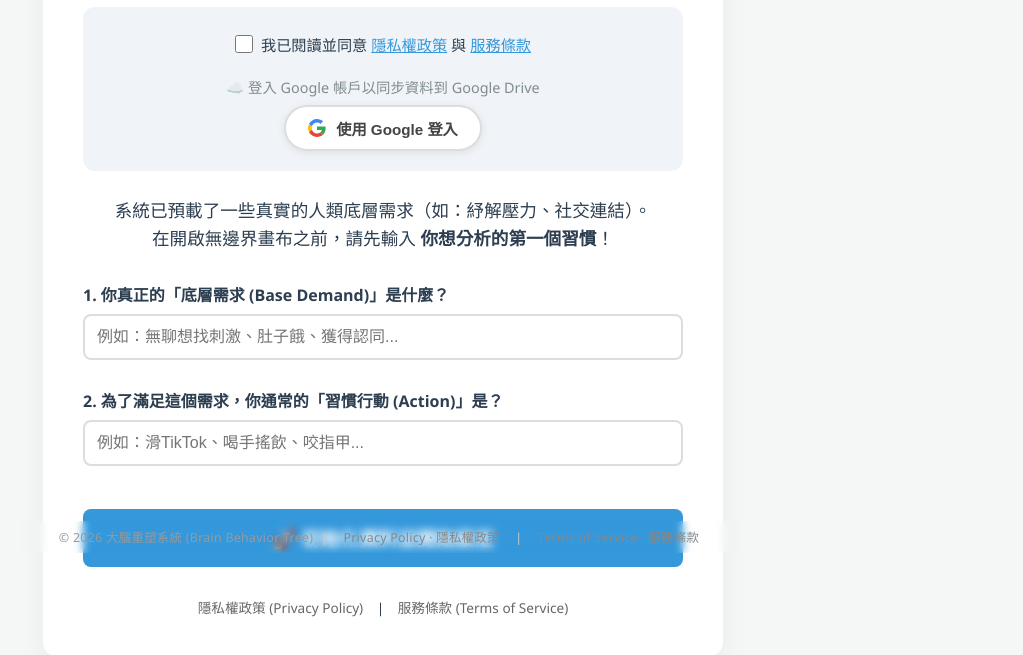
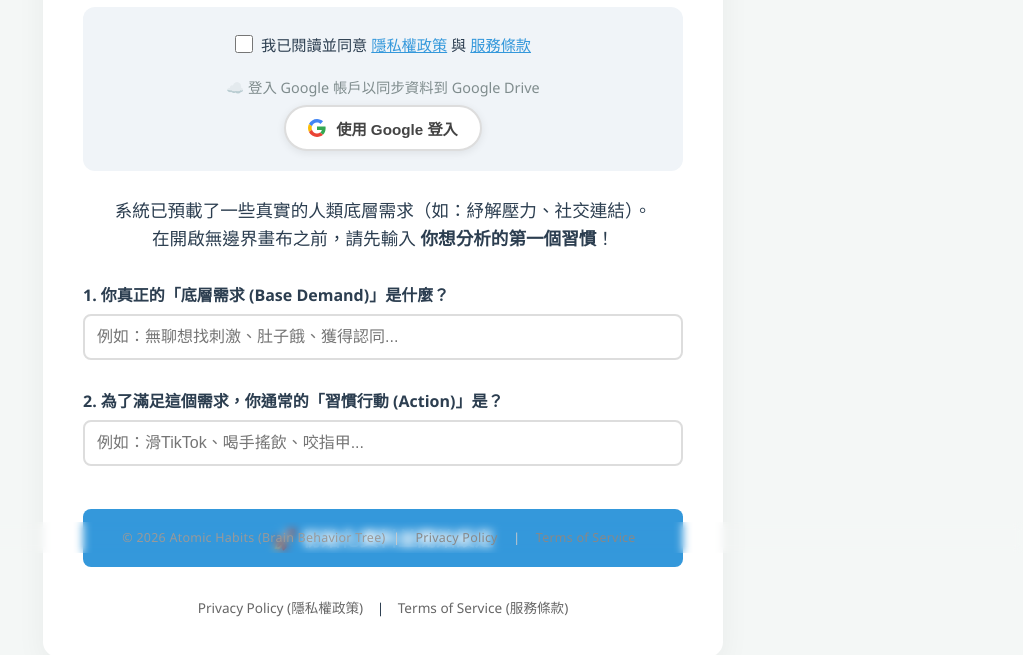
Before and after one commit to Penter405/addiction, a website: page docs/index.html in a window 1280 px wide. Shown: the part 247-902 px from the top of the page, without its empty margins (257-1280 px from the left). Drawn offline with Linux system fonts and the light colour scheme.

Commit message:
use absolute URLs for privacy/tos links, English-first text for Google checker

```diff
--- a/docs/index.html
+++ b/docs/index.html
@@ -1666,10 +1666,10 @@
                     🚀 初始化資料並開始設定
                 </button>
                 <div style="margin-top: 30px; text-align: center; font-size: 0.85rem;">
-                    <a href="privacy.html" target="_blank"
-                        style="color: #666; text-decoration: none; margin: 0 10px;">隱私權政策 (Privacy Policy)</a> |
-                    <a href="tos.html" target="_blank" style="color: #666; text-decoration: none; margin: 0 10px;">服務條款
-                        (Terms of Service)</a>
+                    <a href="https://penter405.github.io/addiction/privacy.html" target="_blank"
+                        style="color: #666; text-decoration: none; margin: 0 10px;">Privacy Policy (隱私權政策)</a> |
+                    <a href="https://penter405.github.io/addiction/tos.html" target="_blank"
+                        style="color: #666; text-decoration: none; margin: 0 10px;">Terms of Service (服務條款)</a>
                 </div>
             </div>
         </div>
@@ -3725,11 +3725,11 @@
 
     <!-- Site Footer -->
     <footer class="site-footer">
-        <span>© 2026 大腦重塑系統 (Brain Behavior Tree)</span>
+        <span>© 2026 Atomic Habits (Brain Behavior Tree)</span>
         <span class="footer-sep">|</span>
-        <a href="privacy.html">Privacy Policy · 隱私權政策</a>
+        <a href="https://penter405.github.io/addiction/privacy.html">Privacy Policy</a>
         <span class="footer-sep">|</span>
-        <a href="tos.html">Terms of Service · 服務條款</a>
+        <a href="https://penter405.github.io/addiction/tos.html">Terms of Service</a>
     </footer>
 </body>
 
```
